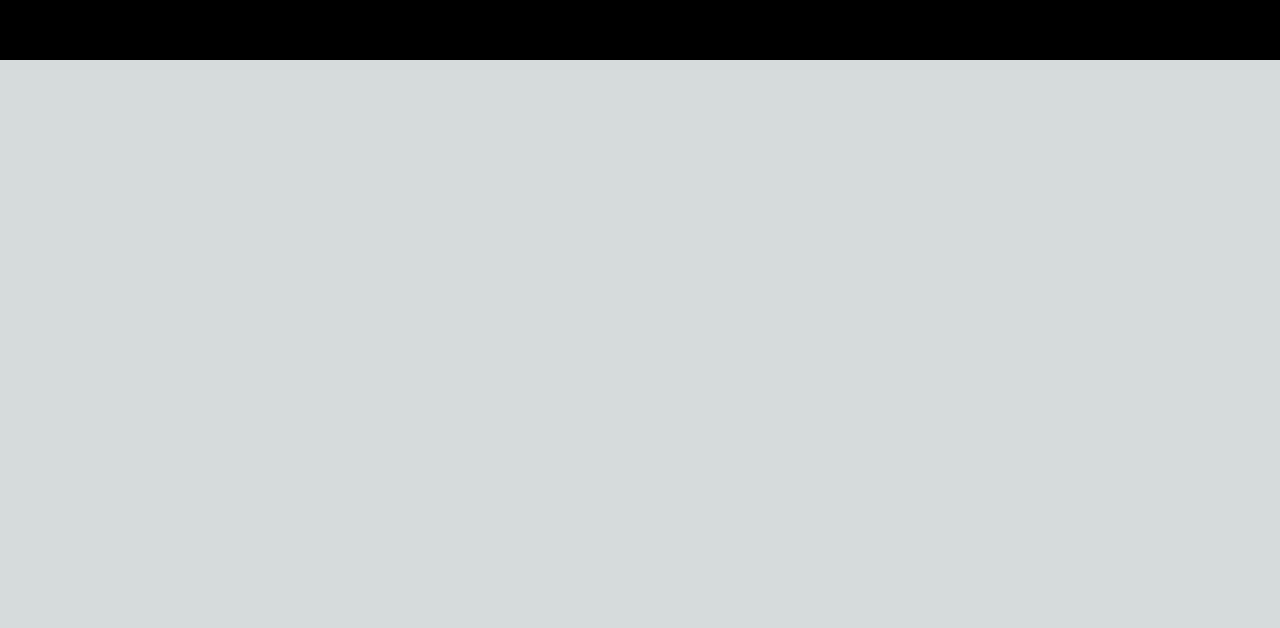
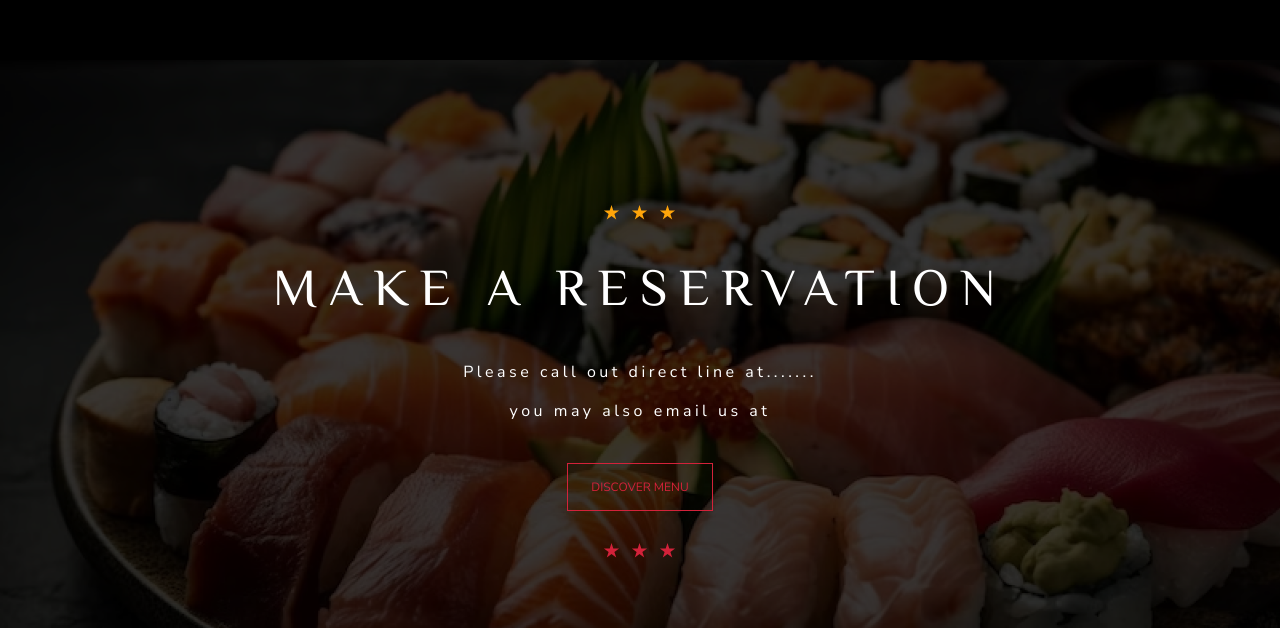
Before and after one commit to projectlac/german-restaurant, a Next.js app: page / in a window 1280 px wide. Shown: the part 3428-4056 px from the top of the page. Before the commit the page ends 3488 px from the top, so only its background shows below. Built offline with nearby package versions, Linux system fonts and the light colour scheme.

Commit message:
change web

```diff
--- a/pages/index.tsx
+++ b/pages/index.tsx
@@ -6,6 +6,7 @@ import styles from "@/styles/Home.module.scss";
 import { Inter } from "next/font/google";
 import Head from "next/head";
 import RootLayout from "./layout";
+import Footer from "@/src/components/Footer/Footer";
 const inter = Inter({ subsets: ["latin"] });
 
 export default function Menu() {
@@ -22,6 +23,7 @@ export default function Menu() {
         <Detail />
         <Hot />
         <Location />
+        <Footer />
       </main>
     </RootLayout>
   );
--- /dev/null
+++ b/src/components/Footer/Footer.tsx
@@ -0,0 +1,61 @@
+import React from "react";
+
+import styles from "@/styles/Home.module.scss";
+function Footer() {
+  return (
+    <div className={styles.footer}>
+      <div className={styles.content}>
+        <div className={styles.orange}>
+          <svg
+            width="73"
+            height="16"
+            viewBox="0 0 73 16"
+            fill="none"
+            xmlns="http://www.w3.org/2000/svg"
+          >
+            <path
+              d="M8.5 0L10.2961 5.52786H16.1085L11.4062 8.94427L13.2023 14.4721L8.5 11.0557L3.79772 14.4721L5.59383 8.94427L0.891548 5.52786H6.70389L8.5 0Z"
+              fill="#FFA50A"
+            />
+            <path
+              d="M36.5 0L38.2961 5.52786H44.1085L39.4062 8.94427L41.2023 14.4721L36.5 11.0557L31.7977 14.4721L33.5938 8.94427L28.8915 5.52786H34.7039L36.5 0Z"
+              fill="#FFA50A"
+            />
+            <path
+              d="M64.5 0L66.2961 5.52786H72.1085L67.4062 8.94427L69.2023 14.4721L64.5 11.0557L59.7977 14.4721L61.5938 8.94427L56.8915 5.52786H62.7039L64.5 0Z"
+              fill="#FFA50A"
+            />
+          </svg>
+        </div>
+        <h1>MAKE A RESERVATION</h1>
+        <p>
+          Please call out direct line at....... <br /> you may also email us at
+        </p>
+
+        <button>DISCOVER MENU</button>
+        <svg
+          width="73"
+          height="16"
+          viewBox="0 0 73 16"
+          fill="none"
+          xmlns="http://www.w3.org/2000/svg"
+        >
+          <path
+            d="M8.5 0L10.2961 5.52786H16.1085L11.4062 8.94427L13.2023 14.4721L8.5 11.0557L3.79772 14.4721L5.59383 8.94427L0.891548 5.52786H6.70389L8.5 0Z"
+            fill="#D3223A"
+          />
+          <path
+            d="M36.5 0L38.2961 5.52786H44.1085L39.4062 8.94427L41.2023 14.4721L36.5 11.0557L31.7977 14.4721L33.5938 8.94427L28.8915 5.52786H34.7039L36.5 0Z"
+            fill="#D3223A"
+          />
+          <path
+            d="M64.5 0L66.2961 5.52786H72.1085L67.4062 8.94427L69.2023 14.4721L64.5 11.0557L59.7977 14.4721L61.5938 8.94427L56.8915 5.52786H62.7039L64.5 0Z"
+            fill="#D3223A"
+          />
+        </svg>
+      </div>
+    </div>
+  );
+}
+
+export default Footer;
--- a/styles/Home.module.scss
+++ b/styles/Home.module.scss
@@ -1,3 +1,4 @@
+
 .introductions {
   height: 100vh;
   background: url("../assets/images/restaurant-interior1.png");
@@ -188,6 +189,7 @@
   .c2,
   .c3,
   .c6 {
+    background-color: #fff;
     padding: 42.33px 24px;
     h1 {
       font-family: "Philosopher";
@@ -235,13 +237,13 @@
   justify-content: space-between;
   &_content {
     width: calc(100vw - 52px - 52px - 465px - 57px);
-    border-top: 1px solid #C8935F;
-    border-bottom: 1px solid #C8935F;
+    border-top: 1px solid #c8935f;
+    border-bottom: 1px solid #c8935f;
     padding: 72px 0;
     display: flex;
     flex-wrap: wrap;
     h2 {
-    font-family: 'Philosopher';
+      font-family: "Philosopher";
       font-style: normal;
       font-weight: 400;
       font-size: 24px;
@@ -252,20 +254,19 @@
 
       /* Denotive colour/Red/400 */
 
-      color: #D3223A;
+      color: #d3223a;
       margin-bottom: 24px;
     }
 
     p {
-      font-family: 'Nunito Sans';
-        font-style: normal;
-        font-weight: 400;
-        font-size: 14px;
-        line-height: 2;
-        /* identical to box height, or 0% */
+      font-family: "Nunito Sans";
+      font-style: normal;
+      font-weight: 400;
+      font-size: 14px;
+      line-height: 2;
+      /* identical to box height, or 0% */
 
-
-        color: #FFFFFF;
+      color: #ffffff;
     }
 
     button {
@@ -286,7 +287,80 @@
       height: 40px;
     }
   }
-  &_box{
+  &_box {
     width: 50%;
   }
 }
+
+.footer {
+  height: 644px;
+  background-color: #000;
+  background-image: url("../assets/images/footer.png");
+  background-size: cover;
+  background-repeat: no-repeat;
+  width: 100vw;
+  display: flex;
+  align-items: center;
+  justify-content: center;
+  margin-bottom: 210px;
+  .content {
+    display: flex;
+    flex-direction: column;
+    align-items: center;
+    justify-content: flex-end;
+
+    h1 {
+      font-family: "Philosopher";
+      font-style: normal;
+      font-weight: 400;
+      font-size: 52px;
+      line-height: 68px;
+      /* or 131% */
+
+      text-align: center;
+      letter-spacing: 0.22em;
+
+      color: #ffffff;
+      margin-bottom: 32px;
+      margin-top: 32px;
+    }
+    p {
+      font-family: "Nunito Sans";
+      font-style: normal;
+      font-weight: 400;
+      font-size: 16px;
+      line-height: 39px;
+      /* or 244% */
+
+      text-align: center;
+      letter-spacing: 0.22em;
+
+      color: #ffffff;
+    }
+    button {
+      font-family: "Nunito Sans";
+      font-style: normal;
+      font-weight: 400;
+      font-size: 12px;
+      line-height: 16px;
+      /* identical to box height, or 133% */
+
+      text-align: center;
+
+      /* Denotive colour/Red/400 */
+
+      color: #d3223a;
+
+      width: 146px;
+      height: 48px;
+
+      /* Denotive colour/Red/400 */
+
+      border: 1px solid #d3223a;
+      display: flex;
+      align-items: center;
+      justify-content: center;
+      margin: 32px 0;
+    }
+  }
+}
--- a/styles/globals.css
+++ b/styles/globals.css
@@ -87,16 +87,12 @@ html,
 body {
   max-width: 100vw;
   overflow-x: hidden;
+
 }
 
 body {
   color: rgb(var(--foreground-rgb));
-  background: linear-gradient(
-      to bottom,
-      transparent,
-      rgb(var(--background-end-rgb))
-    )
-    rgb(var(--background-start-rgb));
+  background: #000;
 }
 
 a {
```
Also changed, not shown: assets/Images/footer.png (added).
